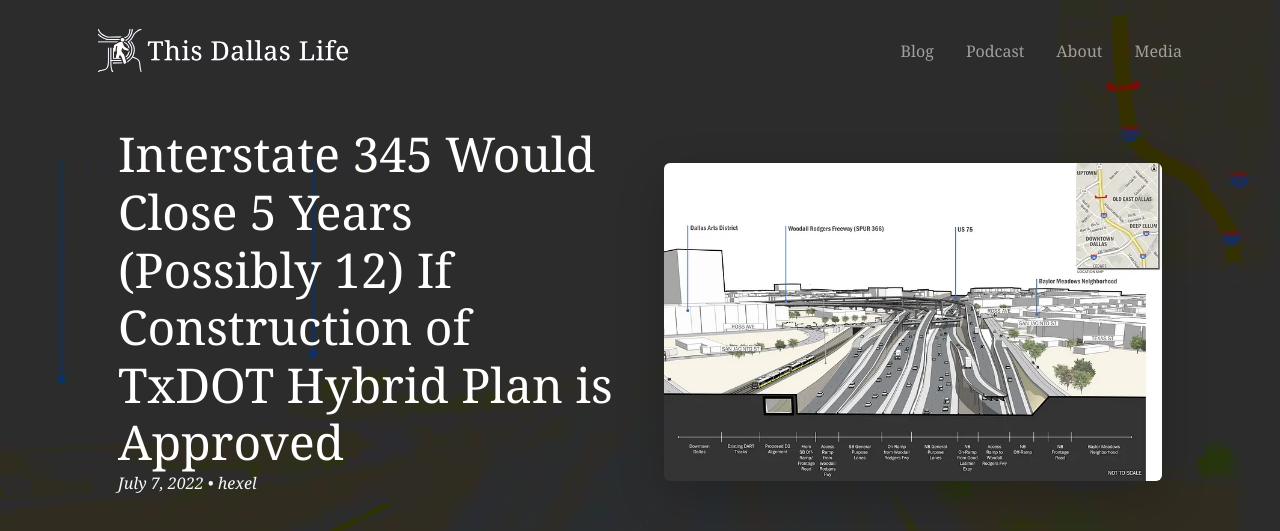
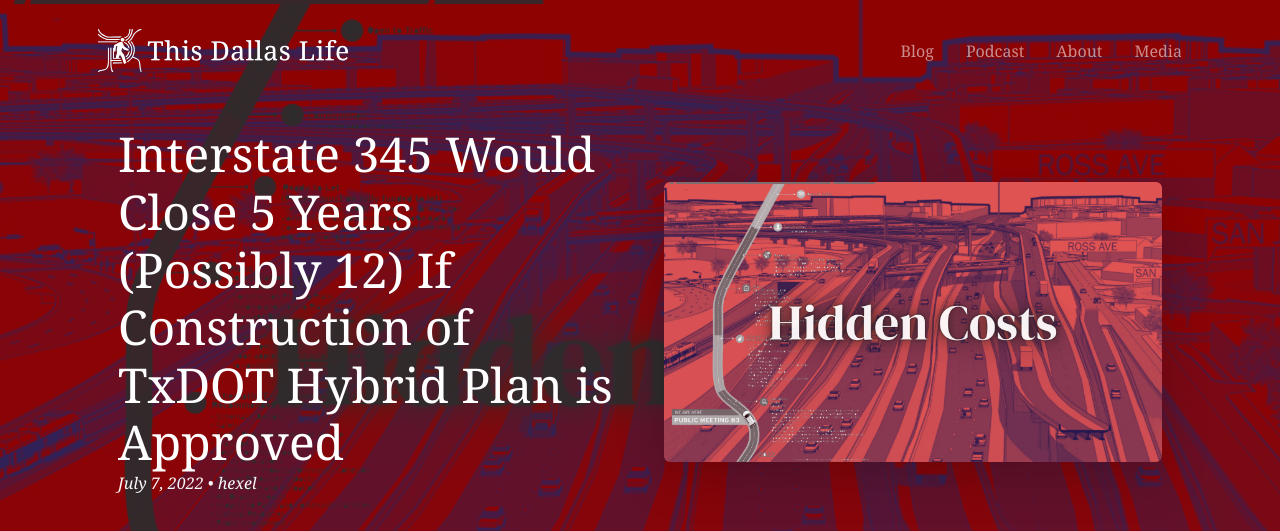
Before and after one commit to DallasUrbanists/dallasurbanists.com, a Jekyll site: the page built from blog/_posts/2023-04-04-interstate-345-would-close-5-years-possibly-12-if-construction-of-txdot-hybrid-plan-is-approved.md, in a window 1280 px wide. Shown: the top 531 px of the page. Built offline with Jekyll 4.4.1, drawn with Linux system fonts in a browser that asks for light colours; grey boxes are pictures that could not be loaded.

Commit message:
Update Blog “2023-04-04-interstate-345-would-close-5-years-possibly-12-if-construction-of-txdot-hybrid-plan-is-approved”

```diff
--- a/blog/_posts/2023-04-04-interstate-345-would-close-5-years-possibly-12-if-construction-of-txdot-hybrid-plan-is-approved.md
+++ b/blog/_posts/2023-04-04-interstate-345-would-close-5-years-possibly-12-if-construction-of-txdot-hybrid-plan-is-approved.md
@@ -6,7 +6,7 @@
 subtitle: TxDOT hides estimated construction time in feasibility study and never
   mentions its 5-year impact on traffic.
 date: 2022-07-07T05:00:00.000Z
-cover_image: /assets/cover_images/interstate-345-close.webp
+cover_image: /assets/cover_images/11.png
 ---
 # What’s the situation?
 
```
